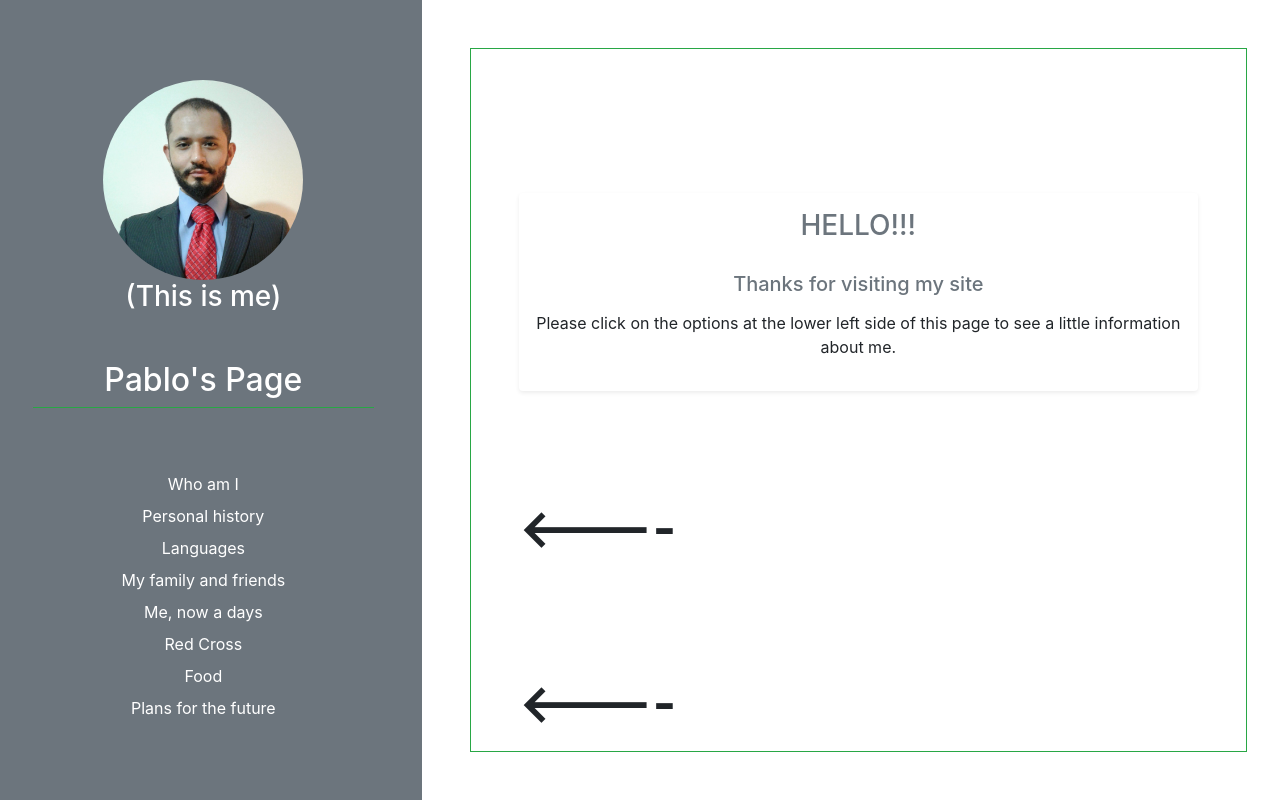
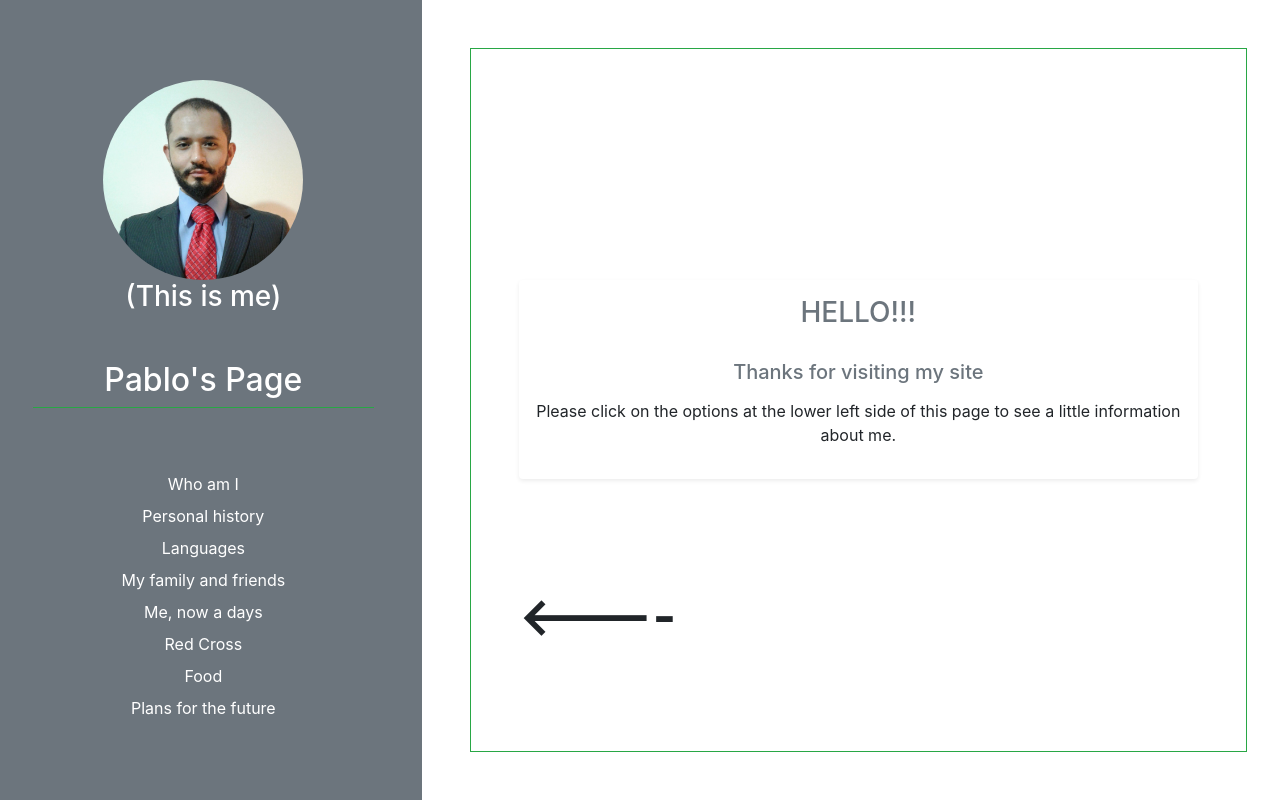
Before and after one commit to PabloPineda6/PabloPineda.com, a plain HTML site: page index.html in a window 1280 px wide. Drawn offline with nearby package versions, Linux system fonts and the light colour scheme.

Commit message:
Corrección

```diff
--- a/index.html
+++ b/index.html
@@ -47,7 +47,6 @@
                                                 <h5 class="text-secondary text-center" style= "margin-top: 30px">Thanks for visiting my site</h5>
                                                 <p class="text-center" style= "margin-top: 15px; text-align: justify">Please click on the options at the lower left side of this page to see a little information about me.</p>
                                             </div>
-                                            <p style= "margin-top: 100px; font-weight: bold; font-size: 50px"><----</p>
                                             <p style= "margin-top: 100px; font-weight: bold; font-size: 50px"><----</p>
                                     </article>
                                 <article class="shadow-sm p-3 mb-5 bg-white rounded collapse" id="WhoAmI" data-parent="#accordion">
```
